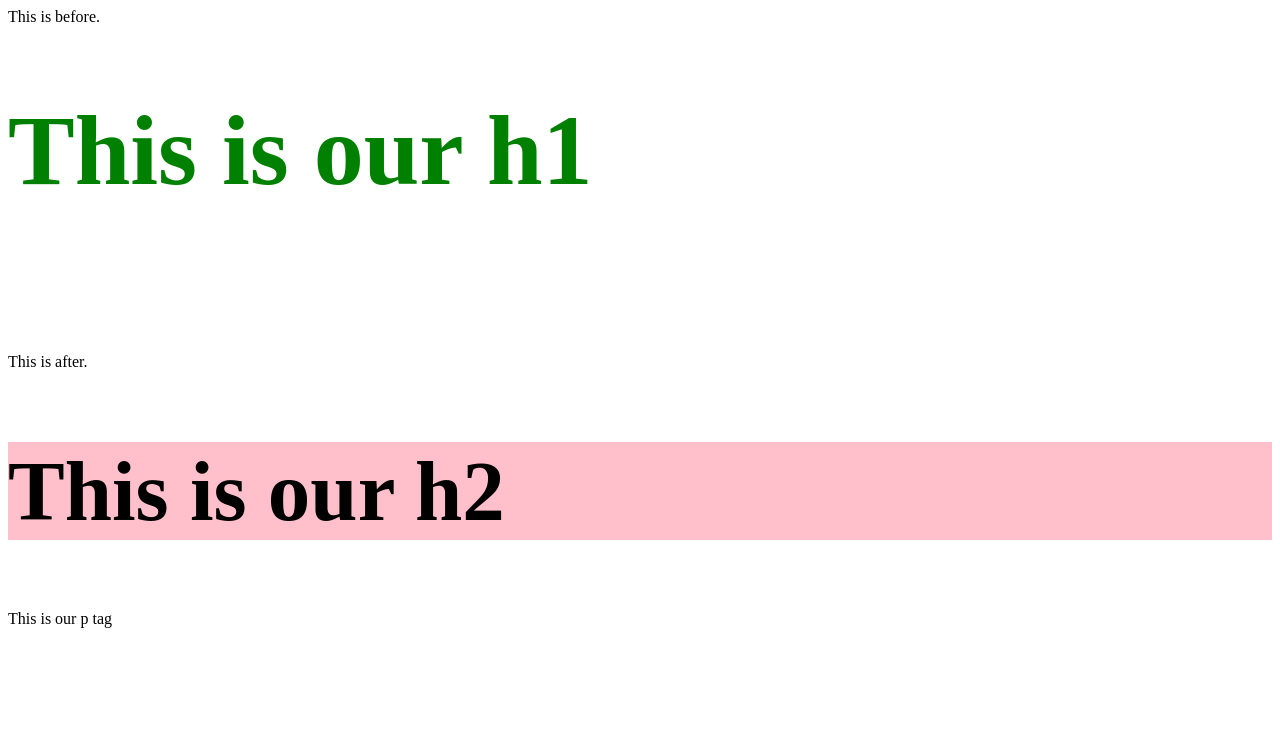
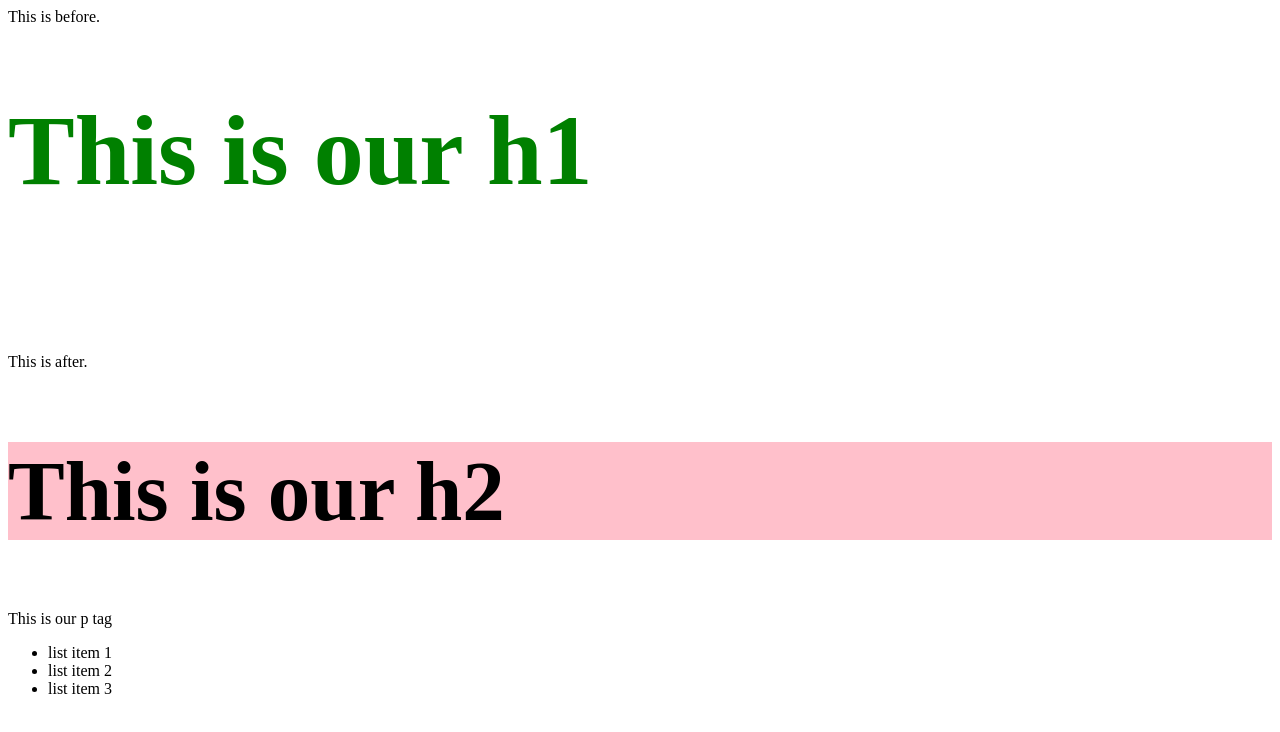
Before and after one commit to bSquaredweb/week-9_in-class_bellanca-brittany, a plain HTML site: page index.html in a window 1280 px wide. Drawn offline with Linux system fonts and the light colour scheme.

Commit message:
tried working with list & book example

```diff
--- a/index.html
+++ b/index.html
@@ -12,7 +12,7 @@
     <h2>This is our h2</h2>
     <p class="new-class">This is our p tag</p>
 
-  <!-- <ul>
+    <ul>
         <li>
           list item 1
         </li>
@@ -22,7 +22,7 @@
         <li>
           list item 3
         </li>
-  </ul> -->
+    </ul>
 
     <script src="js/jquery-3.3.1.min.js"></script>
     <!-- <script
--- a/js/main.js
+++ b/js/main.js
@@ -28,6 +28,7 @@ $(function() {
 });
 
 
+// code not working
 
 // $(document).ready(function(){
 //   var listItem = $('li');
```
Lines whose indentation alone changed are shown as unchanged.
